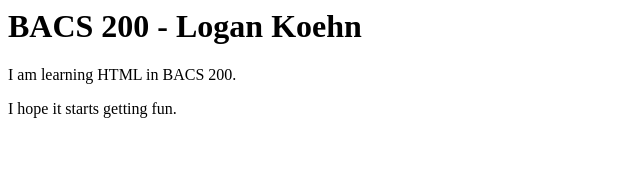
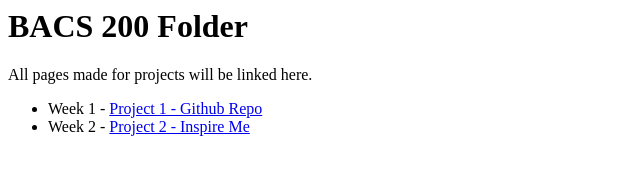
Before and after one commit to Logan-Koehn/Logan-Koehn.github.io, a plain HTML site: page bacs200/index.html in a window 1280 px wide. Shown: the whole page, without its empty margins (0-640 px from the left). Drawn offline with Linux system fonts and the light colour scheme.

Commit message:
index.html modified

```diff
--- a/bacs200/index.html
+++ b/bacs200/index.html
@@ -1,3 +1,6 @@
-<h1>BACS 200 - Logan Koehn</h1>
-<p>I am learning HTML in BACS 200.</p>
-<p>I hope it starts getting fun.</p>
+<h1>BACS 200 Folder</h1>
+<p>All pages made for projects will be linked here.</p>
+<ul>
+    <li>Week 1 - <a href="../index.html">Project 1 - Github Repo</a> </li>
+    <li>Week 2 - <a href="inspire.html">Project 2 - Inspire Me</a> </li>
+</ul>
```
